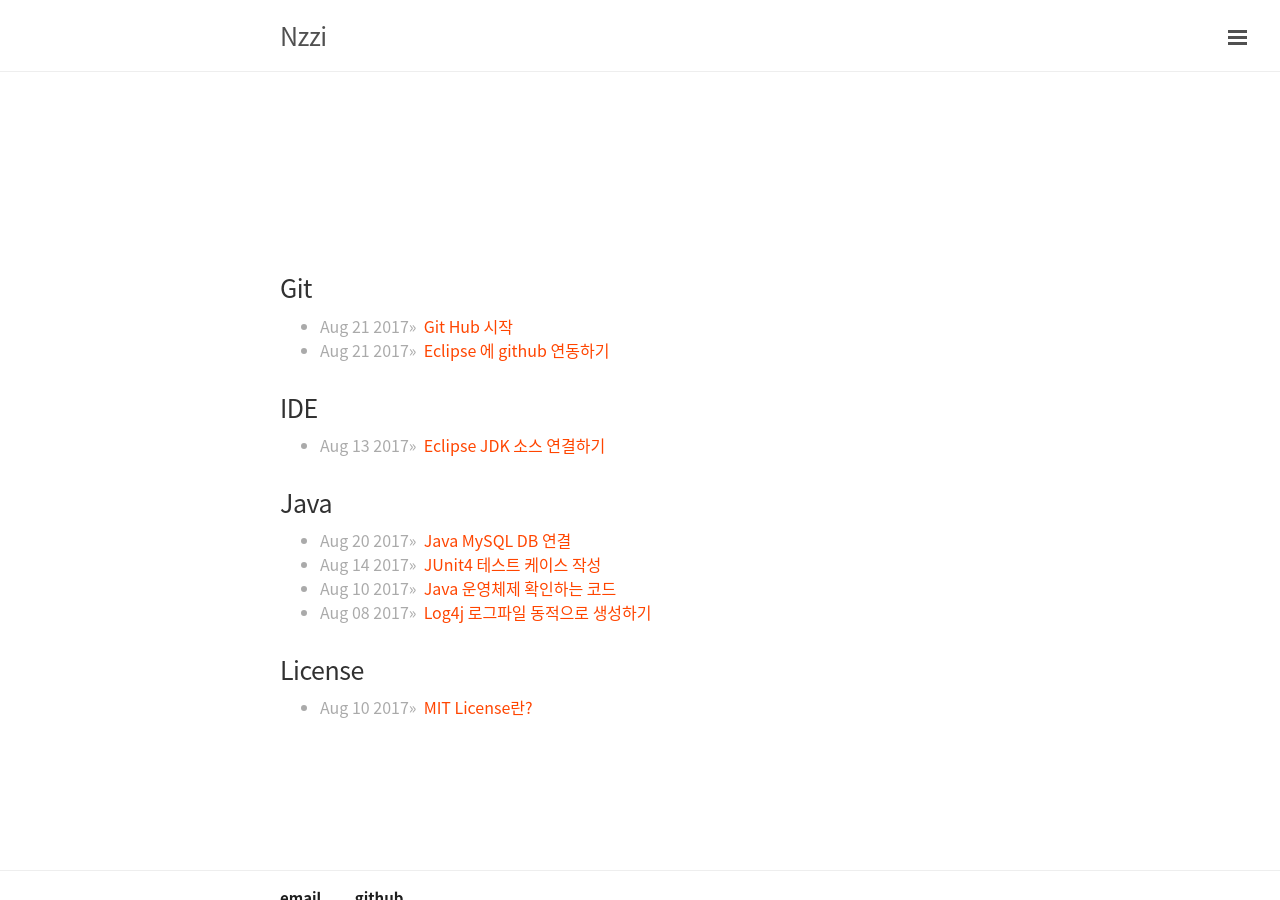
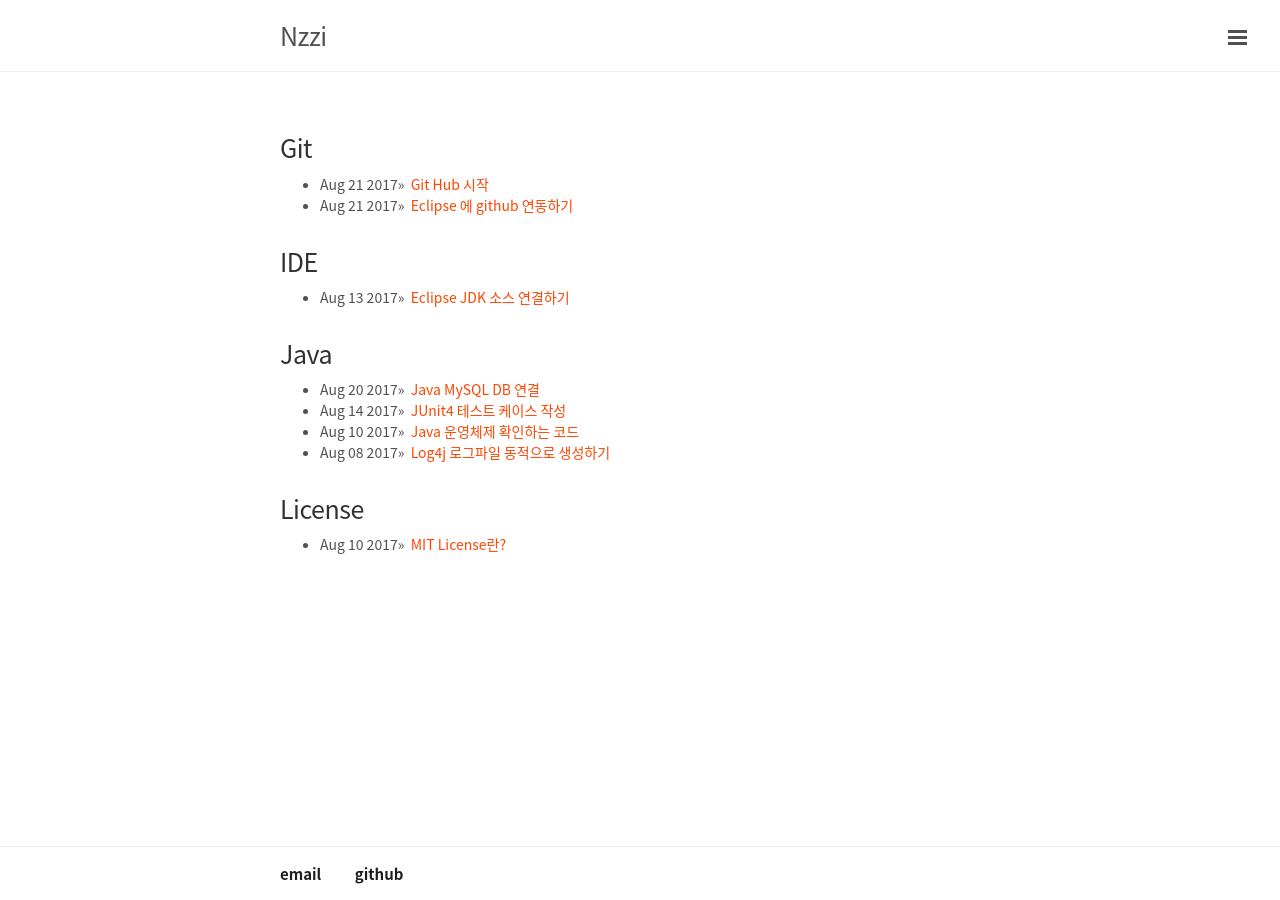
Before and after one commit to cholnh/cholnh.github.io, a Jekyll site: the page built from Dev.html, in a window 1280 px wide. Built offline with Jekyll 4.4.1, drawn with Linux system fonts in a browser that asks for light colours.

Commit message:
Update Dev.html

```diff
--- a/Dev.html
+++ b/Dev.html
@@ -3,7 +3,7 @@ layout: page
 title: Dev
 ---
 
-<div class="well" style="margin-top: 200px;">
+<div class="well">
 {% capture categories %}
     {% for category in site.categories %}
         {{ category | first }}{% unless forloop.last %},{% endunless %}
@@ -15,7 +15,7 @@ title: Dev
         {% capture word %}{{ category[item] | strip_newlines | lstrip | rstrip }}{% endcapture %}
         {% if word != "Note" %}
             <h3 class="category" id="{{ word }}">{{ word }}</h3>
-            <ul class="titles" style="color:#aaa; font-size: 16px;">
+            <ul class="titles" style="font-size: 14px;">
             {% for post in site.categories[word] %}
                 {% if post.title != null %}
                     <li>
```
